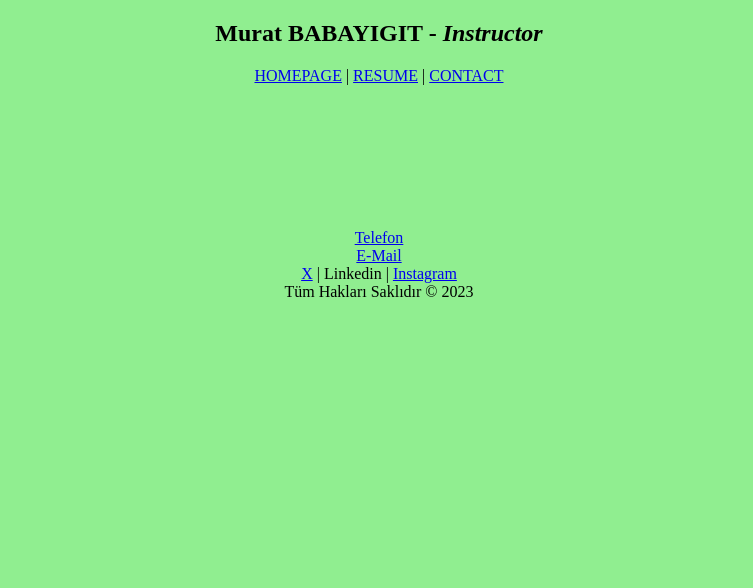
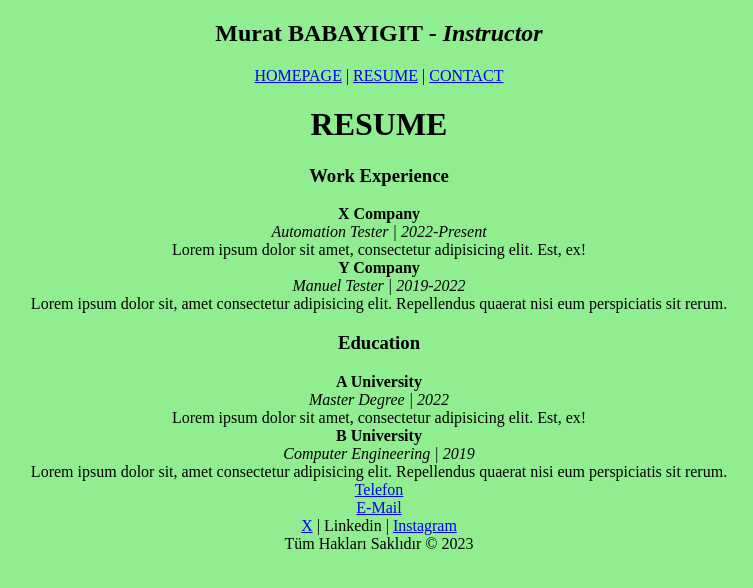
Before and after one commit to muratbabayigit/T127_HTMLCSS, a plain HTML site: page resume.html in a window 1280 px wide. Shown: the whole page, without its empty margins (261-1014 px from the left). Drawn offline with Linux system fonts and the light colour scheme.

Commit message:
resume bitti

```diff
--- a/resume.html
+++ b/resume.html
@@ -12,11 +12,53 @@
         <div class="name"><h2>Murat BABAYIGIT - <i>Instructor</i></h2></div>
         <div class="menu"><a href="index.html">HOMEPAGE</a> | <a href="resume.html" target="_blank">RESUME</a> | <a href="contact.html" target="_blank">CONTACT</a></div>
     </div>
-    <br><br><br><br>
+
     <div class="content">
+        <h1>RESUME</h1>
+        <div class="section">
+            <h3>Work Experience</h3>
+            <div class="card">
+                <div class="left"><b>X Company</b><br><i>Automation Tester | 2022-Present</i></div>
+                <div class="right">Lorem ipsum dolor sit amet, consectetur adipisicing elit. Est, ex!</div>
+
+            </div>
+            <div class="card">
+                <div class="left"><b>Y Company</b><br><i>Manuel Tester | 2019-2022</i></div>
+                <div class="right">Lorem ipsum dolor sit, amet consectetur adipisicing elit. Repellendus quaerat nisi eum perspiciatis sit rerum.</div>
+            </div>
+
+
+
+
+        </div>
+
+        <div class="section">
+            <h3>Education</h3>
+            <div class="card">
+                <div class="left"><b>A University</b><br><i>Master Degree | 2022 </i></div>
+                <div class="right">Lorem ipsum dolor sit amet, consectetur adipisicing elit. Est, ex!</div>
+
+            </div>
+            <div class="card">
+                <div class="left"><b>B University</b><br><i>Computer Engineering | 2019</i></div>
+                <div class="right">Lorem ipsum dolor sit, amet consectetur adipisicing elit. Repellendus quaerat nisi eum perspiciatis sit rerum.</div>
+            </div>
+
+
+        </div>
+
+
+
+
+
+
+
+
+
+
 
     </div>
-    <br><br><br><br>
+
     <div class="footer">
         <div class="phone"><a href="tel:+905355555555">Telefon</a></div>
         <div class="mail"><a href="mailto:murat@murat.com">E-Mail</a></div>
```
